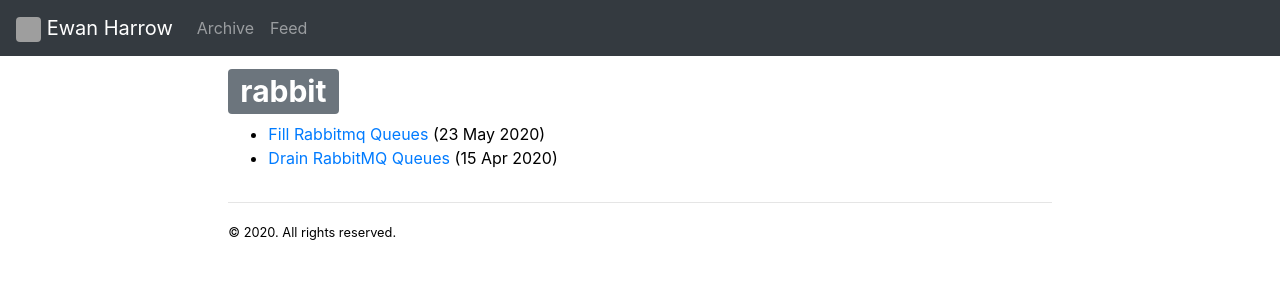
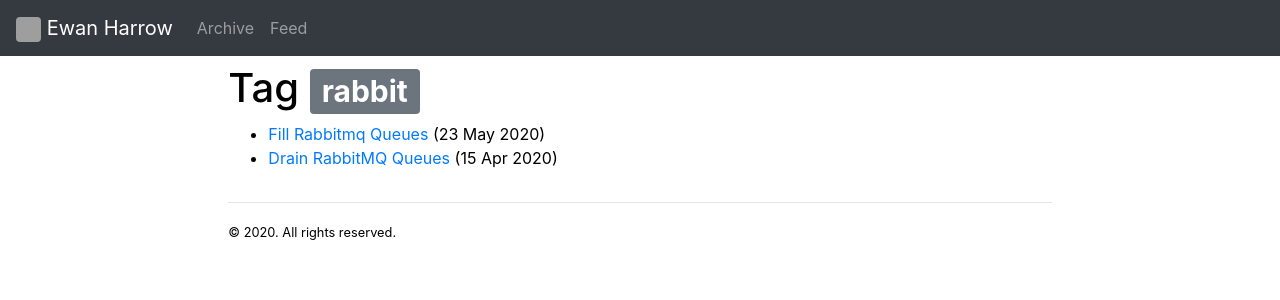
Before and after one commit to eharrow/eharrow.github.io, a Jekyll site: the page built from tag/rabbit.md, in a window 1280 px wide. Shown: the top 300 px of the page. Built offline with Jekyll 4.4.1, drawn with Linux system fonts in a browser that asks for light colours; comment, search, counter and statistics services are not loaded; grey boxes are pictures that could not be loaded.

Commit message:
update tag layout with better heading

```diff
--- a/_layouts/tag.html
+++ b/_layouts/tag.html
@@ -2,7 +2,7 @@
 layout: page
 ---
 <div class="post">
-  <h1><span class="badge badge-secondary">{{ page.tag }}</<span></h1>
+  <h1>Tag <span class="badge badge-secondary">{{ page.tag }}</<span></h1>
   <ul>
   {% for post in site.tags[page.tag] %}
     <li><a href="{{ post.url }}">{{ post.title }}</a> ({{ post.date | date_to_string }})<br>
```
